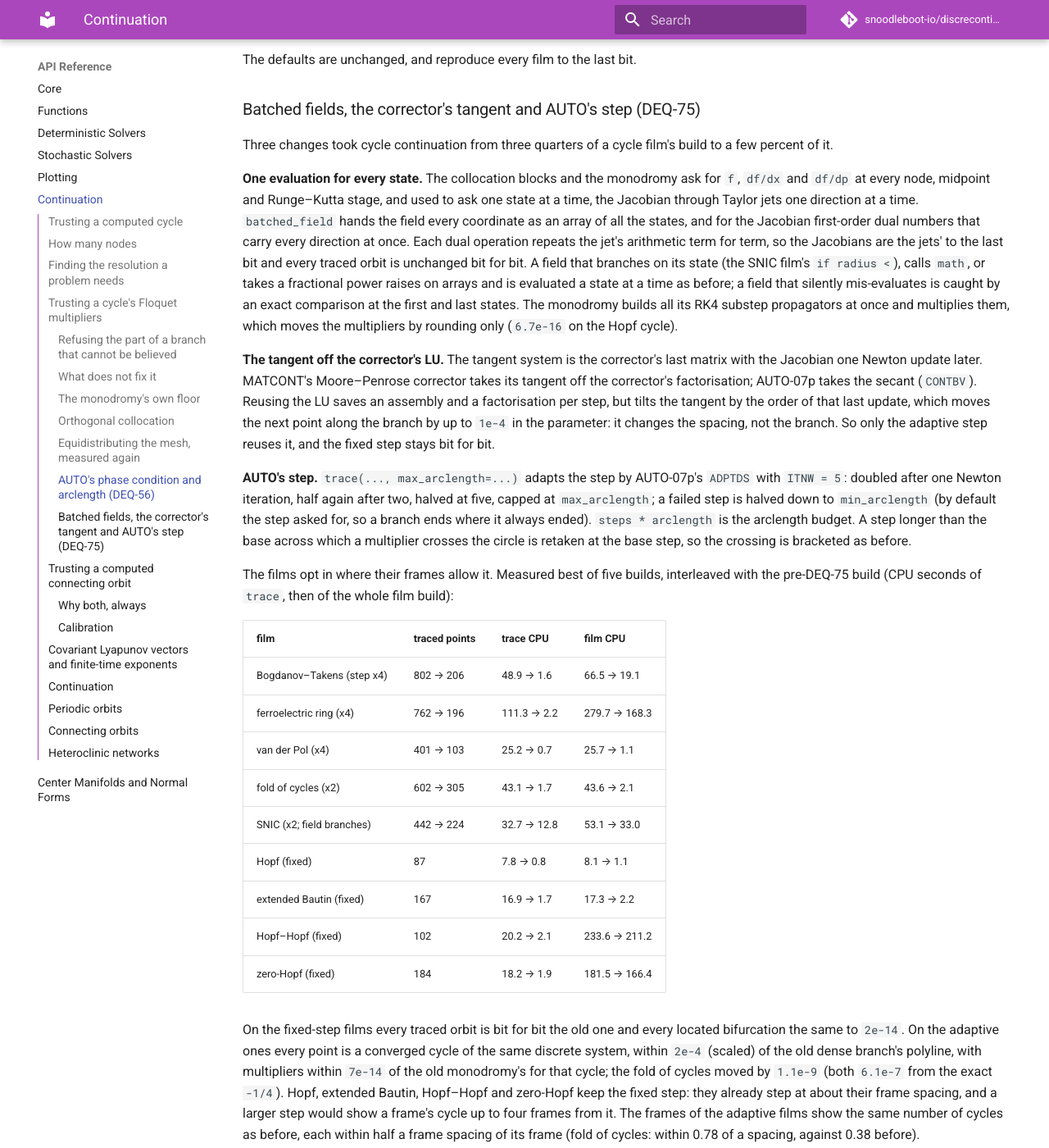
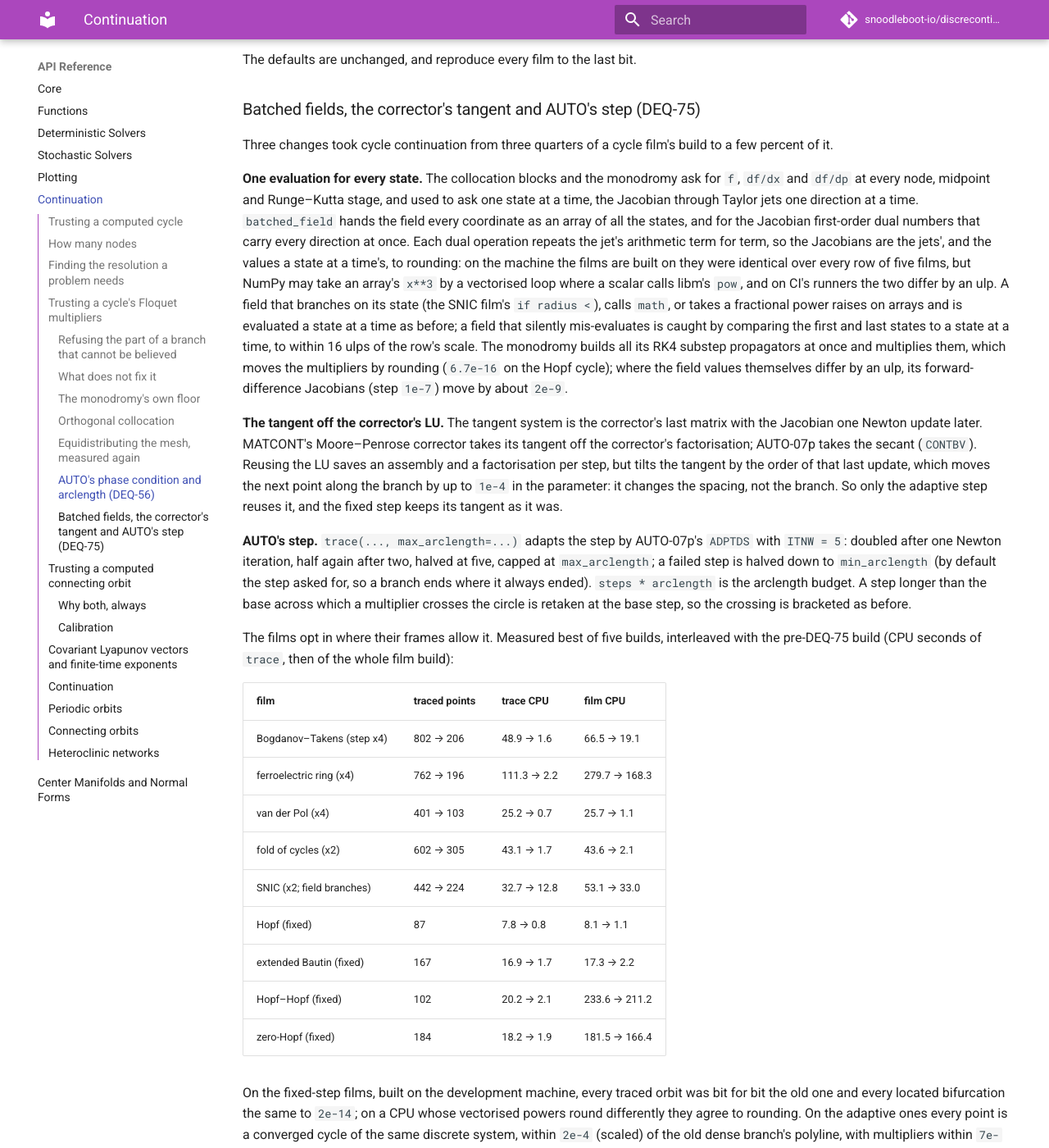
Before and after one commit to snoodleboot-io/discrecontinual_equations, an MkDocs documentation site: the page built from docs/api/continuation.md, in a window 1280 px wide and 1400 px high, scrolled down 8643 px. Shown: the whole window at 82% size. Built offline with MkDocs 1.6.1 and Material for MkDocs 9.7.7, drawn with Linux system fonts in a browser that asks for light colours; comment, search, counter and statistics services are not loaded.

Commit message:
Say the batched fields agree with a state at a time to rounding, not to the last bit (DEQ-75)
Reworded in cycle_continuation (_values, _tangent, trace), periodic_orbit
(_jacobians: an ulp of f is about 2e-9 of a forward-difference entry) and
the continuation docs. The monodromy test stays exact and says why: the
Hopf field is + - * only.

```diff
--- a/docs/api/continuation.md
+++ b/docs/api/continuation.md
@@ -400,13 +400,17 @@ used to ask one state at a time, the Jacobian through Taylor jets one direction
 at a time. `batched_field` hands the field every coordinate as an array of all the
 states, and for the Jacobian first-order dual numbers that carry every direction
 at once. Each dual operation repeats the jet's arithmetic term for term, so the
-Jacobians are the jets' to the last bit and every traced orbit is unchanged bit
-for bit. A field that branches on its state (the SNIC film's `if radius <`),
+Jacobians are the jets', and the values a state at a time's, to rounding: on the
+machine the films are built on they were identical over every row of five
+films, but NumPy may take an array's `x**3` by a vectorised loop where a scalar
+calls libm's `pow`, and on CI's runners the two differ by an ulp. A field that branches on its state (the SNIC film's `if radius <`),
 calls `math`, or takes a fractional power raises on arrays and is evaluated a
-state at a time as before; a field that silently mis-evaluates is caught by an
-exact comparison at the first and last states. The monodromy builds all its RK4
-substep propagators at once and multiplies them, which moves the multipliers by
-rounding only (`6.7e-16` on the Hopf cycle).
+state at a time as before; a field that silently mis-evaluates is caught by
+comparing the first and last states to a state at a time, to within 16 ulps of
+the row's scale. The monodromy builds all its RK4 substep propagators at once and
+multiplies them, which moves the multipliers by rounding (`6.7e-16` on the Hopf
+cycle); where the field values themselves differ by an ulp, its forward-difference
+Jacobians (step `1e-7`) move by about `2e-9`.
 
 **The tangent off the corrector's LU.** The tangent system is the corrector's
 last matrix with the Jacobian one Newton update later. MATCONT's Moore–Penrose
@@ -414,8 +418,8 @@ corrector takes its tangent off the corrector's factorisation; AUTO-07p takes th
 secant (`CONTBV`). Reusing the LU saves an assembly and a factorisation per step,
 but tilts the tangent by the order of that last update, which moves the next
 point along the branch by up to `1e-4` in the parameter: it changes the spacing,
-not the branch. So only the adaptive step reuses it, and the fixed step stays bit
-for bit.
+not the branch. So only the adaptive step reuses it, and the fixed step keeps
+its tangent as it was.
 
 **AUTO's step.** `trace(..., max_arclength=...)` adapts the step by AUTO-07p's
 `ADPTDS` with `ITNW = 5`: doubled after one Newton iteration, half again after
@@ -441,8 +445,9 @@ whole film build):
 | Hopf–Hopf (fixed) | 102 | 20.2 → 2.1 | 233.6 → 211.2 |
 | zero-Hopf (fixed) | 184 | 18.2 → 1.9 | 181.5 → 166.4 |
 
-On the fixed-step films every traced orbit is bit for bit the old one and every
-located bifurcation the same to `2e-14`. On the adaptive ones every point is a
+On the fixed-step films, built on the development machine, every traced orbit was
+bit for bit the old one and every located bifurcation the same to `2e-14`; on a
+CPU whose vectorised powers round differently they agree to rounding. On the adaptive ones every point is a
 converged cycle of the same discrete system, within `2e-4` (scaled) of the old
 dense branch's polyline, with multipliers within `7e-14` of the old monodromy's
 for that cycle; the fold of cycles moved by `1.1e-9` (both `6.1e-7` from the
```
Also changed, not shown: 3 other files.
